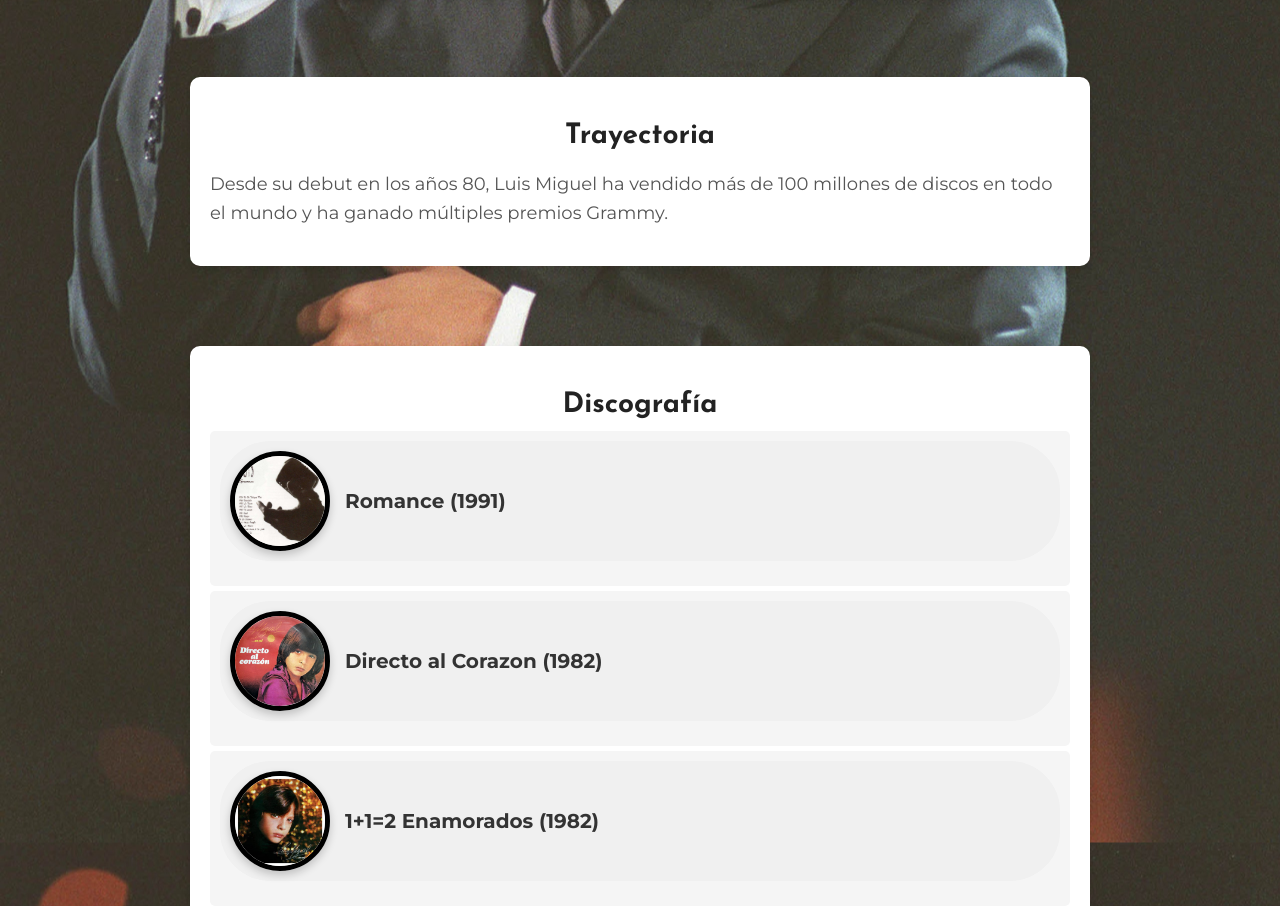
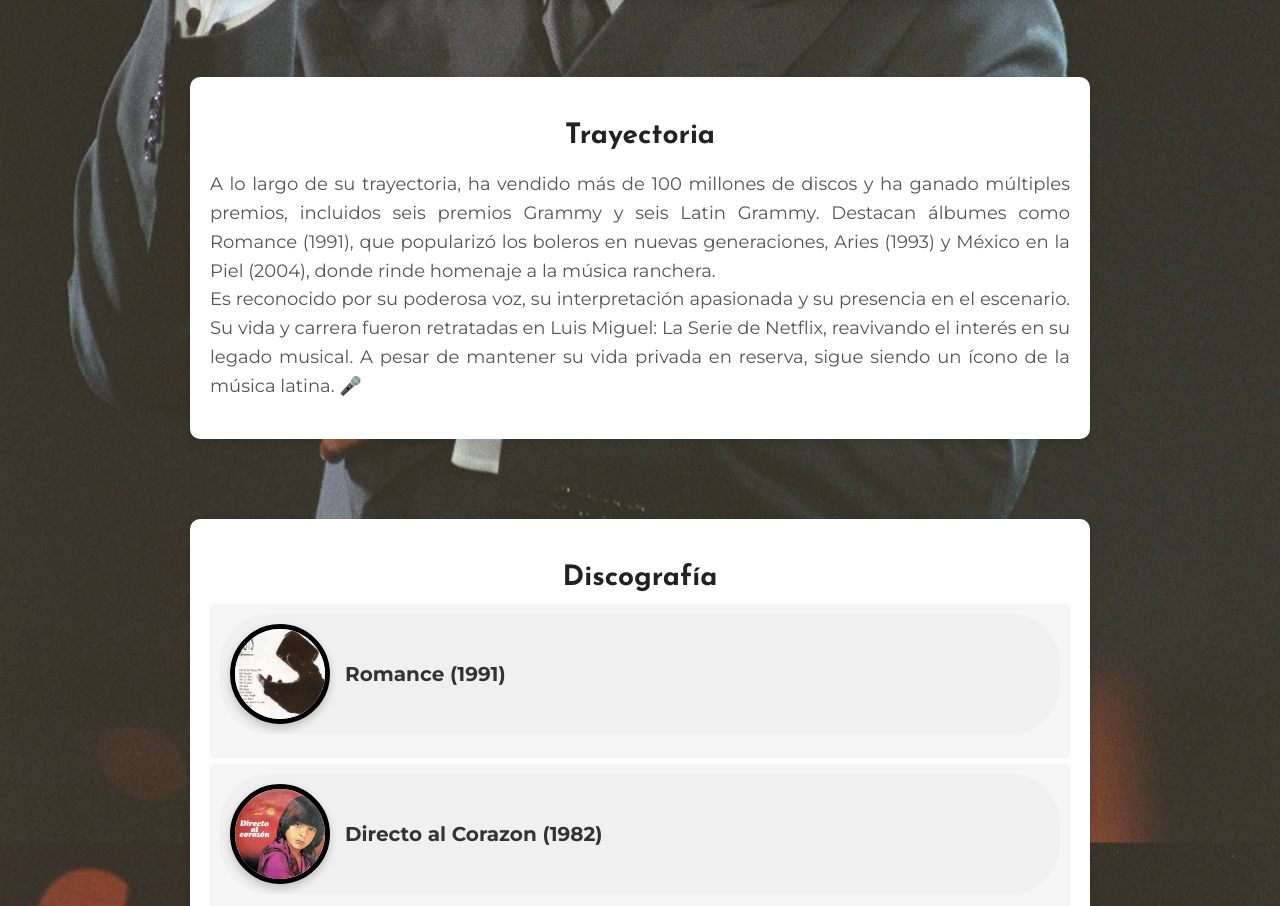
Before and after one commit to Uriguez/Frontend, a plain HTML site: page index.html in a window 1280 px wide. Shown: the part 1078-1984 px from the top of the page. Drawn offline with Linux system fonts and the light colour scheme.

Commit message:
Actualizado

```diff
--- a/index.html
+++ b/index.html
@@ -30,14 +30,17 @@
                 <li><a href="#albums">Discografía</a></li>
                 <li><a href="#galeria">Galería</a></li>
                 <li><a href="#videos">Video</a></li>
+                <li><a href="cv.html" target="_blank">Sobre El Creador</a></li>
+
             </ul>
         </nav>
     </header>
-
+<!--Se crea el fondo, y la portada principal-->
     <section class="hero" style="background-image: url(img/Luismi.jpg);">
         <img src="img/letra.png" alt="Luis Miguel" class="logo-img">
     </section>
 
+    <!--Biografia del Artista-->
     <section class="descripcion" id="biografia">
         <h2>¿Quién es Luis Miguel?</h2>
         <p>Luis Miguel Gallego Basteri (19 de abril de 1970) cantante y productor musical. Nació en San Juan, Puerto
@@ -48,16 +51,29 @@
         <p><strong>Géneros:</strong> Pop, Bolero, Mariachi, Jazz</p>
     </section>
 
-    <section class="trayectoria" id="trayectoria">
+    <!--Trayectoria del Artista-->
+    <section  class="trayectoria" style="text-align: justify;" id="trayectoria">
         <h2>Trayectoria</h2>
-        <p>Desde su debut en los años 80, Luis Miguel ha vendido más de 100 millones de discos en todo el mundo y ha
-            ganado múltiples premios Grammy.</p>
+        <p>A lo largo de su trayectoria, ha vendido más de 100 millones de discos y ha ganado múltiples premios,
+            incluidos seis premios Grammy y seis Latin Grammy. Destacan álbumes como Romance (1991), que popularizó los
+            boleros en nuevas generaciones, Aries (1993) y México en la Piel (2004), donde rinde homenaje a la música
+            ranchera.<br>
+
+            Es reconocido por su poderosa voz, su interpretación apasionada y su presencia en el escenario. Su vida y
+            carrera fueron retratadas en Luis Miguel: La Serie de Netflix, reavivando el interés en su legado musical. A
+            pesar de mantener su vida privada en reserva, sigue siendo un ícono de la música latina. 🎤</p>
     </section>
+
+    <!--Seccion de la Discografia del Artista-->
 
     <section class="albums" id="albums">
         <h2>Discografía</h2>
         <ul>
             <li>
+
+        <!--Primer Album (FAVORITO) Romance 1991-->
+        <!--Con las canciones incluidas, letra, link de Spotify y la opcion de descargarlas-->
+
                 <span onclick="toggleCanciones('romance')" class="album" style="cursor:pointer;">
                     <img src="img/romance.jpg" alt="Romance" class="album-img">Romance (1991)</span>
                 <ul id="romance" class="canciones oculto">
@@ -195,7 +211,8 @@
             </li>
         </ul>
         </li>
-
+    <!--Albumes en orden cronologico-->
+  <!--Directo al Corazon 1982-->
         <li>
             <span onclick="toggleCanciones('directo')" class="album" style="cursor:pointer;">
                 <img src="img/directo.jpg" alt="Directo" class="album-img"> Directo al Corazon (1982)</span>
@@ -212,6 +229,8 @@
                 <li><strong>La Juventud</strong></li>
             </ul>
         </li>
+
+    <!--1+1=2 Enamorados 1982-->
 
         <li>
             <span onclick="toggleCanciones('1+1')" class="album" style="cursor:pointer;">
@@ -230,6 +249,7 @@
             </ul>
         </li>
 
+    <!--Dedicate 1983-->
         <li>
             <span onclick="toggleCanciones('decidete')" class="album" style="cursor:pointer;">
                 <img src="img/decidete.jpg" alt="Decidete" class="album-img"> Decidete (1983)</span>
@@ -247,6 +267,7 @@
             </ul>
         </li>
 
+  <!--Palabra de Honor 1984-->
         <li>
             <span onclick="toggleCanciones('palabra')" class="album" style="cursor:pointer;">
                 <img src="img/palabra.jpg" alt="Palabra" class="album-img"> Palabra De Honor (1984)</span>
@@ -265,7 +286,7 @@
 
             </ul>
         </li>
-
+<!--Ya Nunca Mas 1984-->
         <li>
             <span onclick="toggleCanciones('yanuncamas')" class="album" style="cursor:pointer;">
                 <img src="img/nunca.jpg" alt="Ya Nunca Mas" class="album-img"> Ya Nunca Más (1984)</span>
@@ -280,7 +301,7 @@
                 <li><strong>Ya Nunca Más - Instrumental</strong></li>
             </ul>
         </li>
-
+<!--Fiebre de Amor 1985-->
         <li>
             <span onclick="toggleCanciones('fiebre')" class="album" style="cursor:pointer;">
                 <img src="img/fiebre.jpg" alt="Fiebre" class="album-img"> Fiebre De Amor (1985)</span>
@@ -297,7 +318,7 @@
                 <li><strong>Los Muchachos De Hoy</strong></li>
             </ul>
         </li>
-
+<!--Soy como quiero ser 1987-->
         <li>
             <span onclick="toggleCanciones('soy')" class="album" style="cursor:pointer;">
                 <img src="img/soy.jpg" alt="Soy" class="album-img"> Soy Como Quiero Ser (1987)</span>
@@ -316,7 +337,7 @@
 
             </ul>
         </li>
-
+<!--Busca una mujer 1988-->
         <li>
             <span onclick="toggleCanciones('busca')" class="album" style="cursor:pointer;">
                 <img src="img/busca.jpg" alt="Busca" class="album-img"> Busca Una Mujer (1988)</span>
@@ -333,7 +354,7 @@
                 <li><strong>Soy Un Perdedor</strong></li>
             </ul>
         </li>
-
+<!--20 años 1990-->
         <li>
             <span onclick="toggleCanciones('20años')" class="album" style="cursor:pointer;">
                 <img src="img/20años.jpg" alt="20 años" class="album-img"> 20 Años (1990)</span>
@@ -350,7 +371,7 @@
                 <li><strong>Más</strong></li>
             </ul>
         </li>
-
+<!--Aries 1993-->
         <li>
             <span onclick="toggleCanciones('aries')" class="album" style="cursor:pointer;">
                 <img src="img/aries.jpg" alt="Aries" class="album-img"> Aries (1993)</span>
@@ -367,7 +388,7 @@
                 <li><strong>Tú Y Yo</strong></li>
             </ul>
         </li>
-
+<!--Segundo Romance 1994-->
         <li>
             <span onclick="toggleCanciones('segundo')" class="album" style="cursor:pointer;">
                 <img src="img/segundoromance.jpg" alt="Segundo Romance" class="album-img"> Segundo Romance (1994)</span>
@@ -385,7 +406,7 @@
                 <li><strong>Delirio</strong></li>
             </ul>
         </li>
-
+<!--Nada es igual 1996-->
         <li>
             <span onclick="toggleCanciones('nadaesigual')" class="album" style="cursor:pointer;">
                 <img src="img/nada.jpg" alt="Nada Es Iguak" class="album-img"> Nada Es Igual (1996)</span>
@@ -402,7 +423,7 @@
                 <li><strong>Sueña</strong></li>
             </ul>
         </li>
-
+<!--Romances 1997-->
         <li>
             <span onclick="toggleCanciones('romances')" class="album" style="cursor:pointer;">
                 <img src="img/romances.jpg" alt="Romances" class="album-img"> Romances (1997)</span>
@@ -425,7 +446,7 @@
 
             </ul>
         </li>
-
+<!--Amarte es un placer 1999-->
         <li>
             <span onclick="toggleCanciones('amarte')" class="album" style="cursor:pointer;">
                 <img src="img/amarte.jpg" alt="Amarte Es Un Placer" class="album-img"> Amarte Es Un PLacer (1999)</span>
@@ -445,7 +466,7 @@
 
             </ul>
         </li>
-
+<!--Mis Romances 2001-->
         <li>
             <span onclick="toggleCanciones('misromances')" class="album" style="cursor:pointer;">
                 <img src="img/misromances.jpg" alt="Mis Romances" class="album-img"> Mis Romances (2001)</span>
@@ -463,7 +484,7 @@
                 <li><strong>Al que me siga</strong></li>
             </ul>
         </li>
-
+<!--Mis Boleres Favoritos 2002-->
         <li>
             <span onclick="toggleCanciones('boleros')" class="album" style="cursor:pointer;">
                 <img src="img/boleros.jpg" alt="Mis Boleros Favoritos" class="album-img"> Mis Boleros Favoritos
@@ -485,7 +506,7 @@
                 <li><strong>Hasta que vuelvas</strong></li>
             </ul>
         </li>
-
+<!--33 2003-->
         <li>
             <span onclick="toggleCanciones('33')" class="album" style="cursor:pointer;">
                 <img src="img/33.jpg" alt="33" class="album-img"> 33 (2003)</span>
@@ -503,7 +524,7 @@
                 <li><strong>Qué hacer</strong></li>
             </ul>
         </li>
-
+<!--Mexico en la piel 2005-->
         <li>
             <span onclick="toggleCanciones('mexico')" class="album" style="cursor:pointer;">
                 <img src="img/mexico.jpg" alt="Mexico en la piel" class="album-img"> Mexico en la Piel (2005)</span>
@@ -526,7 +547,7 @@
 
             </ul>
         </li>
-
+<!--Complices 2008-->
         <li>
             <span onclick="toggleCanciones('complices')" class="album" style="cursor:pointer;">
                 <img src="img/complices.jpg" alt="Complices" class="album-img"> Cómplices (2008)</span>
@@ -545,7 +566,7 @@
                 <li><strong>Se Amaban</strong></li>
             </ul>
         </li>
-
+<!--Luis Miguel Edicion de Lujo-->
         <li>
             <span onclick="toggleCanciones('luis_miguel')" class="album" style="cursor:pointer;">
                 <img src="img/luismiguel.jpg" alt="Luis Miguel" class="album-img"> Luis Miguel Edición De Lujo
@@ -567,8 +588,7 @@
                 <li><strong>Es por ti - Dance Remix</strong></li>
             </ul>
         </li>
-
-
+<!--MEXICO Por Siempre 2017-->
         <li>
             <span onclick="toggleCanciones('mexicoporsiempre')" class="album" style="cursor:pointer;">
                 <img src="img/mexicoporsiempre.jpg" alt="MEXICO Por Siempre" class="album-img"> ¡MÉXICO Por Siempre!
@@ -609,6 +629,7 @@
         }
     </script>
 
+<!--Muestra la galeria del artista-->
     <section class="galeria" id="galeria">
         <h2>Galería</h2>
         <div class="grid-galeria">
@@ -625,21 +646,32 @@
             <img src="galeria/foto11.png" alt="Luis Miguel 11">
             <img src="galeria/foto12.png" alt="Luis Miguel 12">
         </div>
+<!--Controles para cambiar las imagenes uno x uno-->
+        <div id="lightbox" class="lightbox">
+            <span class="cerrar" onclick="cerrarLightbox()">&times;</span>
+            <img id="lightbox-img" src="" alt="">
+            <div class="controles">
+                <span class="anterior" onclick="cambiarImagen(-1)">&#10094;</span>
+                <span class="siguiente" onclick="cambiarImagen(1)">&#10095;</span>
+            </div>
     </section>
+    <!--Una seccion de video sobre su historia-->
     <section class="videos" id="videos">
         <h2>Video</h2>
         <div class="video">
-        <iframe width="560" height="315" src="https://www.youtube.com/embed/ob1LuCRqGIw?si=_gVMMjmEQkcuv9E-"
-            title="YouTube video player" frameborder="0"
-            allow="accelerometer; autoplay; clipboard-write; encrypted-media; gyroscope; picture-in-picture; web-share"
-            referrerpolicy="strict-origin-when-cross-origin" allowfullscreen></iframe>
-            </div>
+            <iframe width="560" height="315" src="https://www.youtube.com/embed/ob1LuCRqGIw?si=_gVMMjmEQkcuv9E-"
+                title="YouTube video player" frameborder="0"
+                allow="accelerometer; autoplay; clipboard-write; encrypted-media; gyroscope; picture-in-picture; web-share"
+                referrerpolicy="strict-origin-when-cross-origin" allowfullscreen></iframe>
+        </div>
     </section>
     <style>
         .oculto {
             display: none;
         }
     </style>
+
+    <!--Pie de pagina donde se muestra las redes sociales del artista-->
     <footer class="footer">
 
         <p>Síguelo en sus redes sociales:</p>
@@ -665,5 +697,4 @@
         </div>
     </footer>
 </body>
-
 </html>
```
